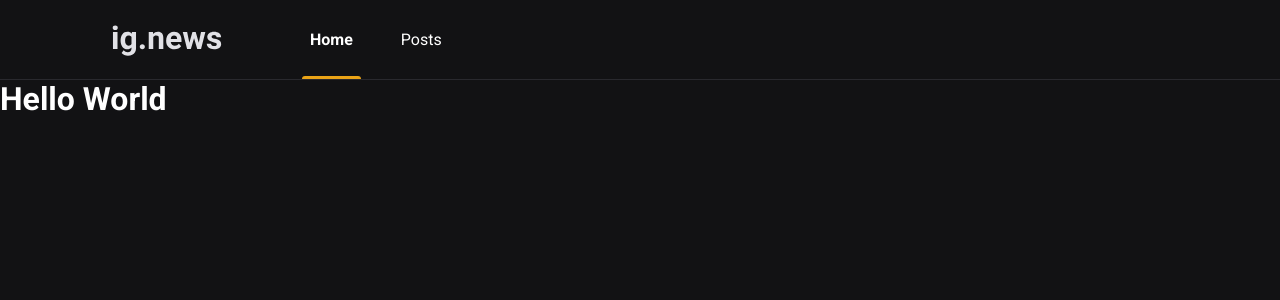
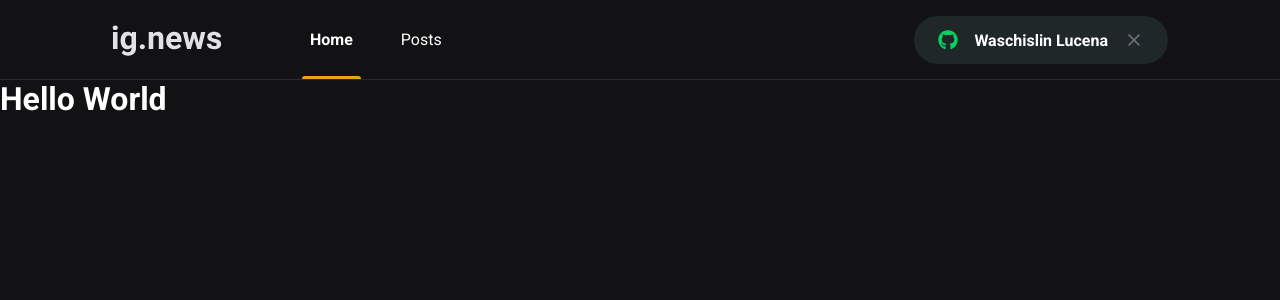
Before and after one commit to Waschislin/next-application, a Next.js app: page / in a window 1280 px wide. Shown: the top 300 px of the page. Built offline with nearby package versions, Linux system fonts and the light colour scheme.

Commit message:
Adicionando componente signInButton

```diff
--- a/package.json
+++ b/package.json
@@ -12,6 +12,7 @@
     "next": "13.0.0",
     "react": "18.2.0",
     "react-dom": "18.2.0",
+    "react-icons": "^4.6.0",
     "sass": "^1.55.0"
   },
   "devDependencies": {
--- a/src/components/Header/index.tsx
+++ b/src/components/Header/index.tsx
@@ -1,3 +1,4 @@
+import { SignInButton } from "../SignInButton";
 import styles from "./styles.module.scss";
 
 export function Header() {
@@ -11,6 +12,8 @@
           </a>
           <a href="">Posts</a>
         </nav>
+
+        <SignInButton />
       </div>
     </header>
   );
--- a/src/components/Header/styles.module.scss
+++ b/src/components/Header/styles.module.scss
@@ -51,4 +51,8 @@
       }
     }
   }
+
+   button{
+    margin-left: auto;
+   }
 }
--- /dev/null
+++ b/src/components/SignInButton/index.tsx
@@ -0,0 +1,21 @@
+import { FaGithub } from "react-icons/fa";
+import { FiX } from "react-icons/fi";
+
+import styles from "./styles.module.scss";
+
+export function SignInButton() {
+  const isUserLoggedIn = true;
+
+  return isUserLoggedIn ? (
+    <button type="button" className={styles.signInButton}>
+      <FaGithub color="#04d361" />
+      Waschislin Lucena
+      <FiX color="#737380" className={styles.closeIcon} />
+    </button>
+  ) : (
+    <button type="button" className={styles.signInButton}>
+      <FaGithub color="#eba417" />
+      Sing in with Github
+    </button>
+  );
+}
--- /dev/null
+++ b/src/components/SignInButton/styles.module.scss
@@ -0,0 +1,31 @@
+.signInButton{
+  height: 3rem;
+  border-radius: 3rem;
+  background: var(--gray-850);
+  border:0;
+  padding: 0 1.5rem;
+  display: flex;
+  align-items: center;
+  justify-content: center;
+  color: var(--white);
+  font-weight: bold;
+
+  svg{
+    width: 20px;
+    height: 20px;
+  }
+
+  svg:first-child{
+    margin-right: 1rem;
+  }
+
+  svg.closeIcon{
+    margin-left: 1rem;
+  }
+
+  transition: filter 0.2s;
+
+  &:hover{
+    filter: brightness(0.8);
+  }
+}
--- a/src/styles/global.scss
+++ b/src/styles/global.scss
@@ -10,6 +10,7 @@
   --gray-100: #e1e1e6;
   --gray-300: #a8a8b3;
   --gray-800:#29292e;
+  --gray-850: #1f2729;
   --gray-900: #121214;
 
   --cyan-500: #61dafb;
```
Also changed, not shown: 1 other file (tests, documents, lock files or other folders).
